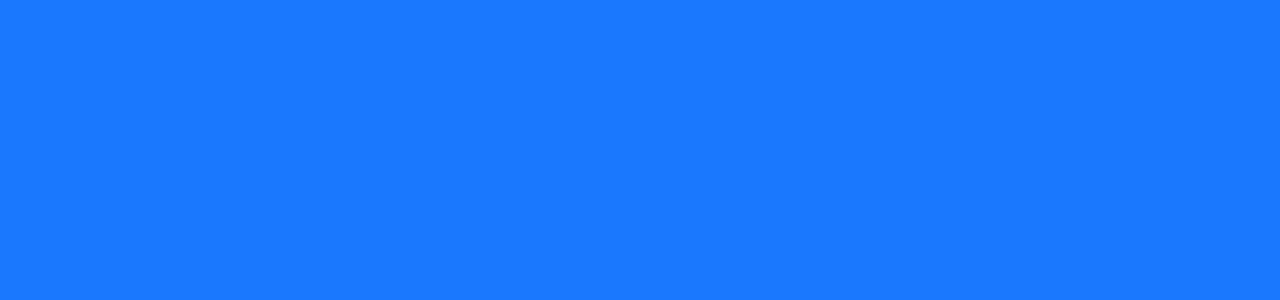
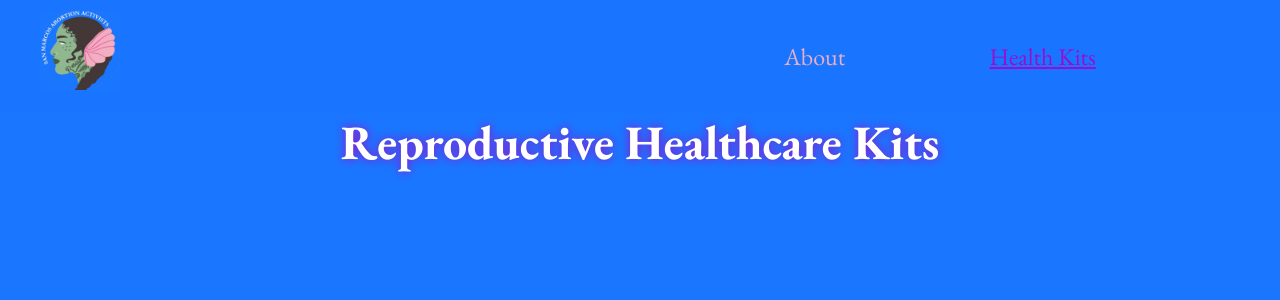
Before and after one commit to ChrisPitts/san-marcos-abortion-activists, a React (Vite) app: page /kits in a window 1280 px wide. Before the commit this address had no page. Shown: the top 300 px of the page. Built offline with nearby package versions, Linux system fonts and the light colour scheme.

Commit message:
added health kit page

```diff
--- a/src/App.jsx
+++ b/src/App.jsx
@@ -2,6 +2,7 @@ import './css/App.scss';
 import { Route , Routes} from 'react-router-dom';
 import Home from './pages/Home';
 import About from './pages/About';
+import Kits from './pages/Kits';
 
 function App() {
 	return (
@@ -9,6 +10,7 @@ function App() {
 			<Routes>
 				<Route path='/' element={<Home />} />
 				<Route path='/about' element={<About />} />
+				<Route path='/kits' element={<Kits />} />
 			</Routes>
 		</>
 	);
--- a/src/Nav.jsx
+++ b/src/Nav.jsx
@@ -10,11 +10,11 @@ export default function Nav(props) {
 				<img alt='smaa logo' src={logo} />
 			</Link>
 			<nav>
-				<Link to='/' className={props.page == 'home' ? 'selected' : ''}>
-					Home
-				</Link>
 				<Link to='/about' className={props.page == 'about' ? 'selected' : ''}>
 					About
+				</Link>
+				<Link to='/kits' className={props.page == 'kits' ? 'selected' : ''}>
+					Health Kits
 				</Link>
 			</nav>
 		</header>
--- a/src/css/App.scss
+++ b/src/css/App.scss
@@ -49,6 +49,7 @@ p {
 	padding: 5px 20px;
 	border-radius: 8px;
 	color: white;
+    text-decoration: none;
 
 	&:hover {
 		background: linear-gradient($action-color, mix($action-color, white, 75%));
--- a/src/css/pages/_index.scss
+++ b/src/css/pages/_index.scss
@@ -1,2 +1,3 @@
 @forward 'About';
 @forward 'Home';
+@forward 'Kits';
--- a/src/pages/Home.jsx
+++ b/src/pages/Home.jsx
@@ -1,5 +1,6 @@
 import React from 'react';
 import Nav from '../nav';
+import { Link } from 'react-router-dom';
 import logoVenmo from '../assets/venmo_logo.png';
 
 export default function Home() {
@@ -18,7 +19,7 @@ export default function Home() {
 					</article>
 
 
-					<a class='btn'>Learn More</a>
+					<Link to='/kits' class='btn'>Learn More</Link>
 				</section>
 				<section id='donate'>
 					<h2>Donate</h2>
--- /dev/null
+++ b/src/pages/Kits.jsx
@@ -0,0 +1,12 @@
+import React from 'react';
+import Nav from '../nav';
+
+export default function Kits() {
+    return <>
+        <Nav page='kits'/>
+        <main>
+            <h1>Reproductive Healthcare Kits</h1>
+
+        </main>
+    </>;
+}
```
Also changed, not shown: src/css/pages/_Kits.scss (added).
